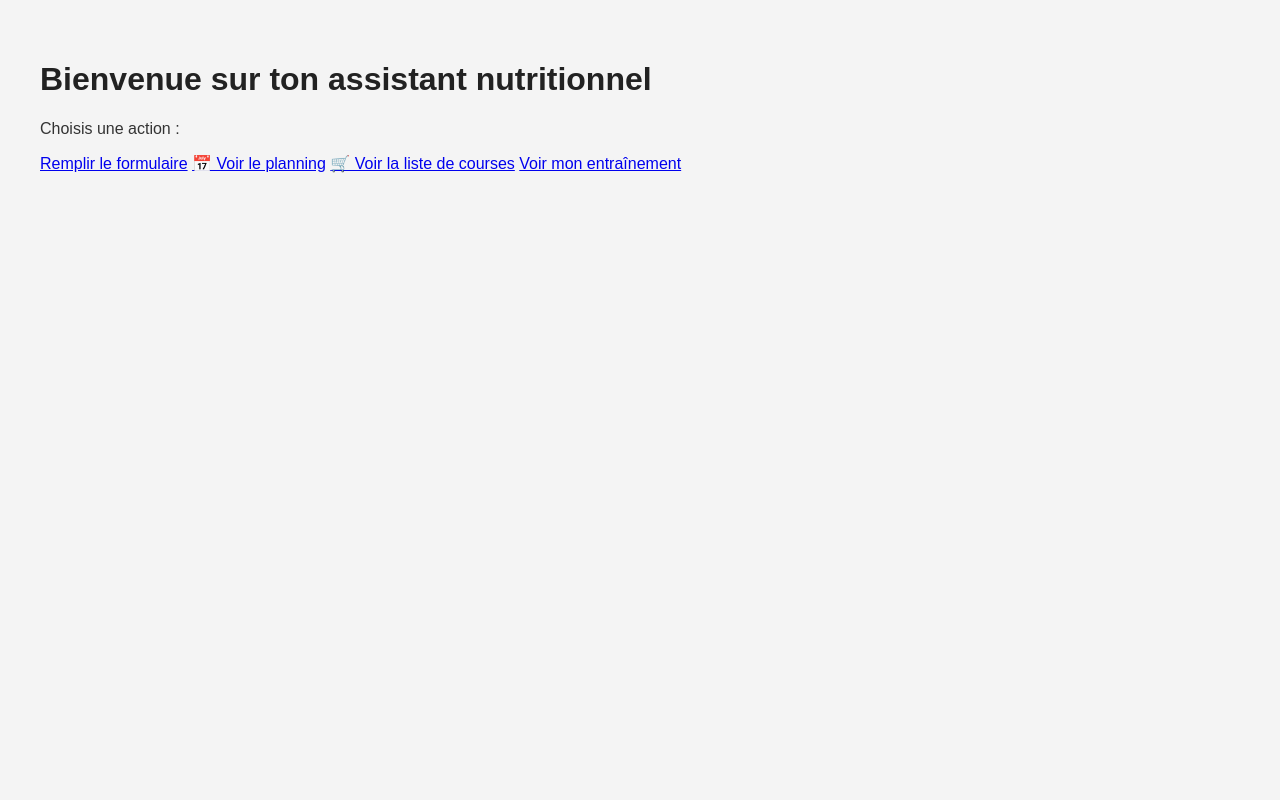
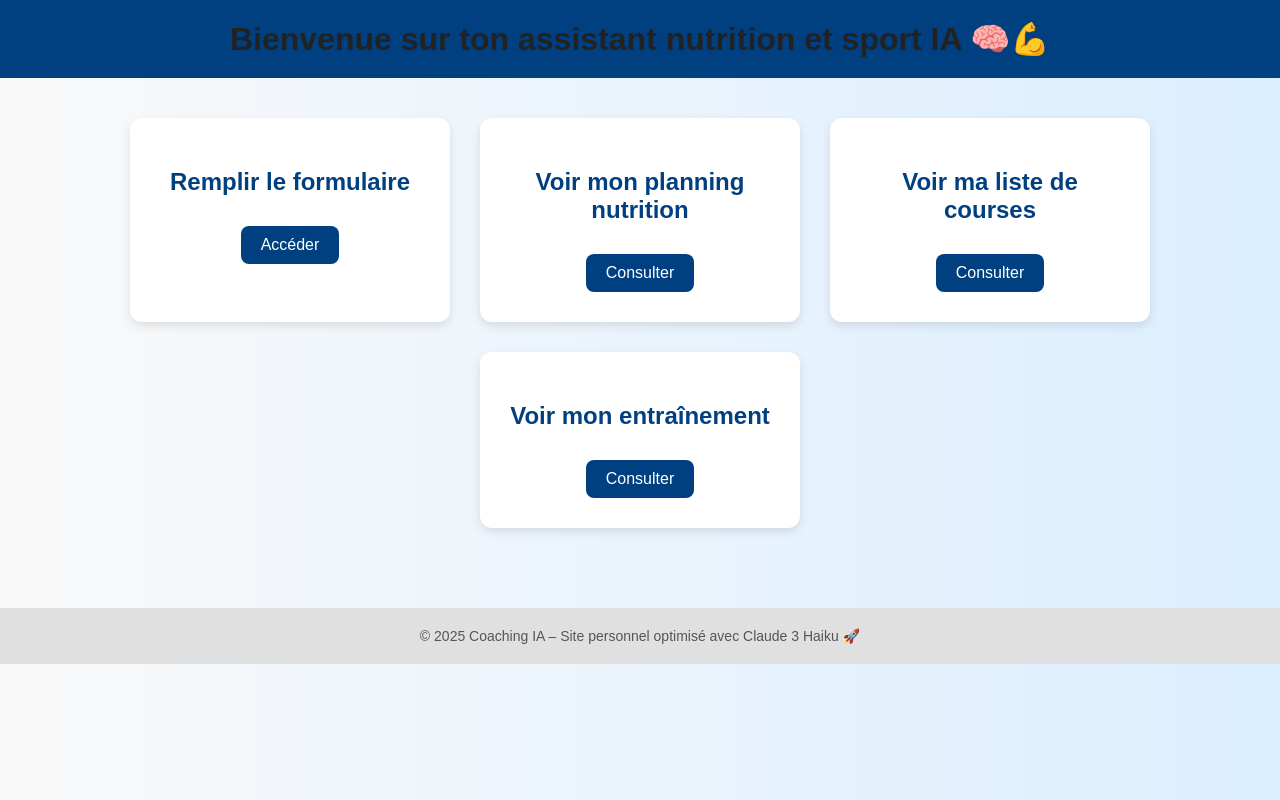
Before and after one commit to gregoirechatel/monprojetia, a FastAPI app: page / in a window 1280 px wide. Run offline with FastAPI, Linux system fonts and the light colour scheme.

Commit message:
feat: ajout de la page training + refonte accueil

```diff
--- a/backend/main.py
+++ b/backend/main.py
@@ -7,15 +7,13 @@ from fastapi.templating import Jinja2Templates
 from dotenv import load_dotenv
 import requests
 
-# Chargement des variables d'environnement
 load_dotenv()
 
-# Initialisation de FastAPI et des dossiers
 app = FastAPI()
+
 app.mount("/static", StaticFiles(directory="static"), name="static")
 templates = Jinja2Templates(directory="templates")
 
-# Configuration API
 OPENROUTER_API_KEY = os.getenv("OPENROUTER_API_KEY")
 HEADERS = {
     "Authorization": f"Bearer {OPENROUTER_API_KEY}",
@@ -23,12 +21,12 @@ HEADERS = {
 }
 CLAUDE_URL = "https://openrouter.ai/api/v1/chat/completions"
 
-# Page d’accueil
+
 @app.get("/", response_class=HTMLResponse)
 async def home(request: Request):
     return templates.TemplateResponse("index.html", {"request": request})
 
-# Traitement du formulaire complet
+
 @app.post("/generer", response_class=HTMLResponse)
 async def generer(
     request: Request,
@@ -38,18 +36,23 @@ async def generer(
     taille: int = Form(...),
     sexe: str = Form(...),
     activite: str = Form(...),
-    email: str = Form(...)
+    email: str = Form(...),
+    contraintes: str = Form(...)
 ):
-    # Prompt nutrition
     prompt = (
-        f"Tu es un expert en nutrition. Génére un planning nutritionnel simple, complet, avec grammages précis, "
-        f"matin-midi-soir pour 7 jours pour une personne de {age} ans, {poids} kg, {taille} cm, sexe {sexe}, "
-        f"objectif : {objectif}, activité : {activite}. Donne aussi la liste de courses correspondante avec grammages."
+        f"Tu es un expert en nutrition et sport. Génère :\n"
+        f"1. Un planning nutritionnel simple, clair et complet pour 7 jours, avec 3 repas par jour et les grammages précis. "
+        f"2. Une liste de courses associée avec les quantités exactes à acheter.\n"
+        f"3. Un planning d'entraînement hebdomadaire adapté à l’objectif ({objectif}), à une personne de {age} ans, "
+        f"{poids} kg, {taille} cm, sexe {sexe}, activité : {activite}, contraintes : {contraintes}.\n"
+        f"Rends le tout structuré, lisible, concret et réalisable pour un utilisateur lambda."
     )
 
     data = {
         "model": "anthropic/claude-3-haiku",
-        "messages": [{"role": "user", "content": prompt}]
+        "messages": [
+            {"role": "user", "content": prompt}
+        ]
     }
 
     try:
@@ -57,37 +60,25 @@ async def generer(
         result = response.json()
         contenu = result["choices"][0]["message"]["content"]
 
-        # Séparer planning et liste de courses
-        if "Liste de courses" in contenu:
-            parts = contenu.split("Liste de courses")
-            planning = parts[0].strip()
-            liste_courses = "Liste de courses" + parts[1].strip()
+        # Extraction manuelle (simplifiée ici pour test)
+        parts = contenu.split("Liste de courses")
+        planning = parts[0].strip()
+        liste_part = parts[1] if len(parts) > 1 else "Liste de courses indisponible"
+
+        if "Planning d'entraînement" in liste_part:
+            liste, training = liste_part.split("Planning d'entraînement", 1)
+            liste = "Liste de courses" + liste.strip()
+            training = "Planning d'entraînement" + training.strip()
         else:
-            planning = contenu
-            liste_courses = "Liste indisponible"
+            liste = "Liste de courses" + liste_part.strip()
+            training = "Planning d'entraînement indisponible"
 
-        # Générer aussi l'entraînement coordonné
-        prompt_training = (
-            f"Tu es coach sportif. Génére un planning d'entraînement hebdomadaire adapté à ce programme nutritionnel : "
-            f"{planning}. Prends en compte l'objectif {objectif}, l'activité physique {activite}, le sexe {sexe}, "
-            f"et les données corporelles : {poids} kg, {taille} cm, {age} ans. Donne 6 jours d'entraînement et 1 jour de repos."
-        )
-
-        data_training = {
-            "model": "anthropic/claude-3-haiku",
-            "messages": [{"role": "user", "content": prompt_training}]
-        }
-
-        response_training = requests.post(CLAUDE_URL, headers=HEADERS, json=data_training)
-        result_training = response_training.json()
-        training = result_training["choices"][0]["message"]["content"]
-
-        # Sauvegardes locales
+        # Sauvegardes
         with open("backend/data/planning.json", "w", encoding="utf-8") as f:
             json.dump({"planning": planning}, f, ensure_ascii=False, indent=2)
 
         with open("backend/data/liste.json", "w", encoding="utf-8") as f:
-            json.dump({"liste": liste_courses}, f, ensure_ascii=False, indent=2)
+            json.dump({"liste": liste}, f, ensure_ascii=False, indent=2)
 
         with open("backend/data/training.json", "w", encoding="utf-8") as f:
             json.dump({"training": training}, f, ensure_ascii=False, indent=2)
@@ -100,38 +91,35 @@ async def generer(
             "planning": f"Erreur lors de l’appel à l’IA : {str(e)}"
         })
 
-# Route pour planning
+
 @app.get("/planning", response_class=HTMLResponse)
 async def afficher_planning(request: Request):
     try:
         with open("backend/data/planning.json", "r", encoding="utf-8") as f:
-            data = json.load(f)
-        planning = data["planning"]
+            planning = json.load(f)["planning"]
     except:
         planning = "Aucun planning trouvé. Veuillez d'abord en générer un."
 
     return templates.TemplateResponse("planning.html", {"request": request, "planning": planning})
 
-# Route pour liste de courses
+
 @app.get("/liste", response_class=HTMLResponse)
 async def afficher_liste(request: Request):
     try:
         with open("backend/data/liste.json", "r", encoding="utf-8") as f:
-            data = json.load(f)
-        liste = data["liste"]
+            liste = json.load(f)["liste"]
     except:
         liste = "Aucune liste trouvée. Veuillez d'abord générer un planning."
 
     return templates.TemplateResponse("liste.html", {"request": request, "liste": liste})
 
-# Route pour entraînement
+
 @app.get("/training", response_class=HTMLResponse)
 async def afficher_training(request: Request):
     try:
         with open("backend/data/training.json", "r", encoding="utf-8") as f:
-            data = json.load(f)
-        training = data["training"]
+            training = json.load(f)["training"]
     except:
-        training = "Aucun entraînement trouvé. Veuillez d'abord générer un planning."
+        training = "Aucun programme d'entraînement trouvé. Veuillez d'abord générer un planning."
 
     return templates.TemplateResponse("training.html", {"request": request, "training": training})
--- a/templates/index.html
+++ b/templates/index.html
@@ -2,20 +2,108 @@
 <html lang="fr">
 <head>
     <meta charset="UTF-8">
-    <title>Accueil - Mon Coach Nutrition IA</title>
+    <title>Accueil - Coaching IA</title>
     <link rel="stylesheet" href="/static/style.css">
+    <style>
+        body {
+            font-family: Arial, sans-serif;
+            background: linear-gradient(to right, #f9f9f9, #dbeeff);
+            margin: 0;
+            padding: 0;
+        }
+
+        header {
+            background-color: #004080;
+            color: white;
+            padding: 20px;
+            text-align: center;
+        }
+
+        h1 {
+            margin: 0;
+        }
+
+        .container {
+            display: flex;
+            justify-content: center;
+            flex-wrap: wrap;
+            gap: 30px;
+            padding: 40px;
+        }
+
+        .card {
+            background-color: white;
+            border-radius: 12px;
+            box-shadow: 0 4px 10px rgba(0,0,0,0.1);
+            padding: 30px;
+            width: 260px;
+            text-align: center;
+            transition: transform 0.3s;
+        }
+
+        .card:hover {
+            transform: translateY(-5px);
+        }
+
+        .card h2 {
+            color: #004080;
+            margin-bottom: 20px;
+        }
+
+        .card a {
+            text-decoration: none;
+            background-color: #004080;
+            color: white;
+            padding: 10px 20px;
+            border-radius: 8px;
+            display: inline-block;
+            margin-top: 10px;
+            transition: background-color 0.3s;
+        }
+
+        .card a:hover {
+            background-color: #0066cc;
+        }
+
+        footer {
+            background-color: #e0e0e0;
+            text-align: center;
+            padding: 20px;
+            font-size: 14px;
+            color: #555;
+            margin-top: 40px;
+        }
+    </style>
 </head>
 <body>
+    <header>
+        <h1>Bienvenue sur ton assistant nutrition et sport IA 🧠💪</h1>
+    </header>
+
     <div class="container">
-        <h1 class="title">Bienvenue sur ton assistant nutritionnel</h1>
-        <p class="subtitle">Choisis une action :</p>
+        <div class="card">
+            <h2>Remplir le formulaire</h2>
+            <a href="/formulaire">Accéder</a>
+        </div>
 
-        <div class="button-grid">
-            <a href="/">Remplir le formulaire</a>
-            <a href="/planning" class="btn">📅 Voir le planning</a>
-            <a href="/liste" class="btn">🛒 Voir la liste de courses</a>
-            <a href="/training" class="button">Voir mon entraînement</a>
+        <div class="card">
+            <h2>Voir mon planning nutrition</h2>
+            <a href="/planning">Consulter</a>
+        </div>
+
+        <div class="card">
+            <h2>Voir ma liste de courses</h2>
+            <a href="/liste">Consulter</a>
+        </div>
+
+        <div class="card">
+            <h2>Voir mon entraînement</h2>
+            <a href="/training">Consulter</a>
         </div>
     </div>
+
+    <footer>
+        &copy; 2025 Coaching IA – Site personnel optimisé avec Claude 3 Haiku 🚀
+    </footer>
 </body>
 </html>
```
